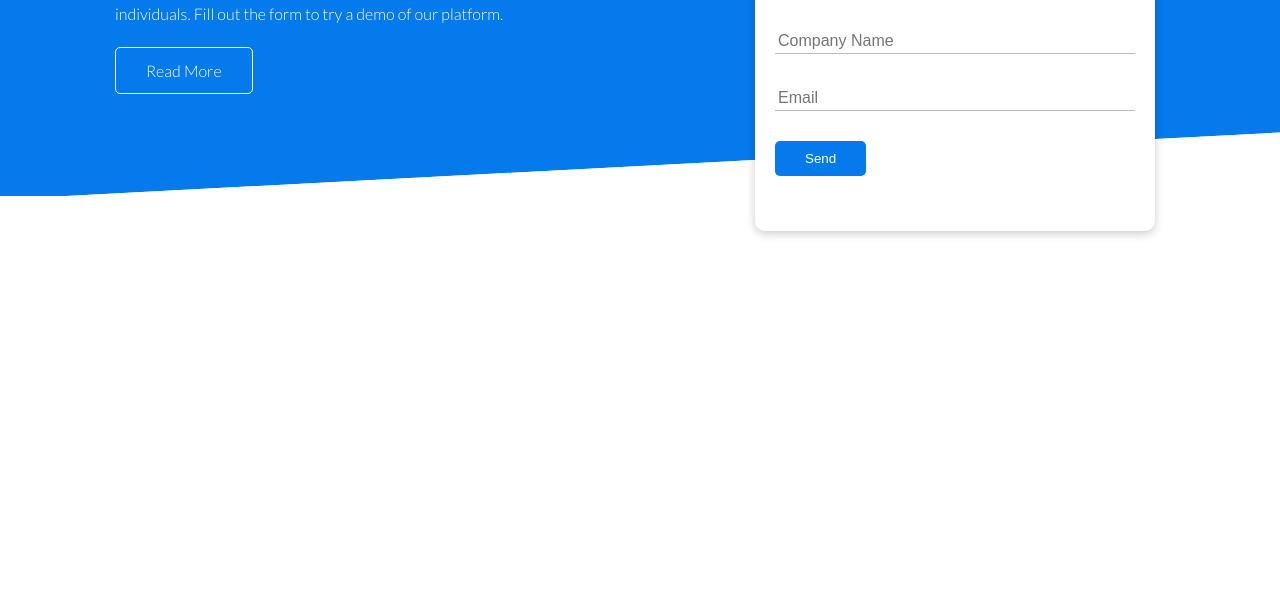
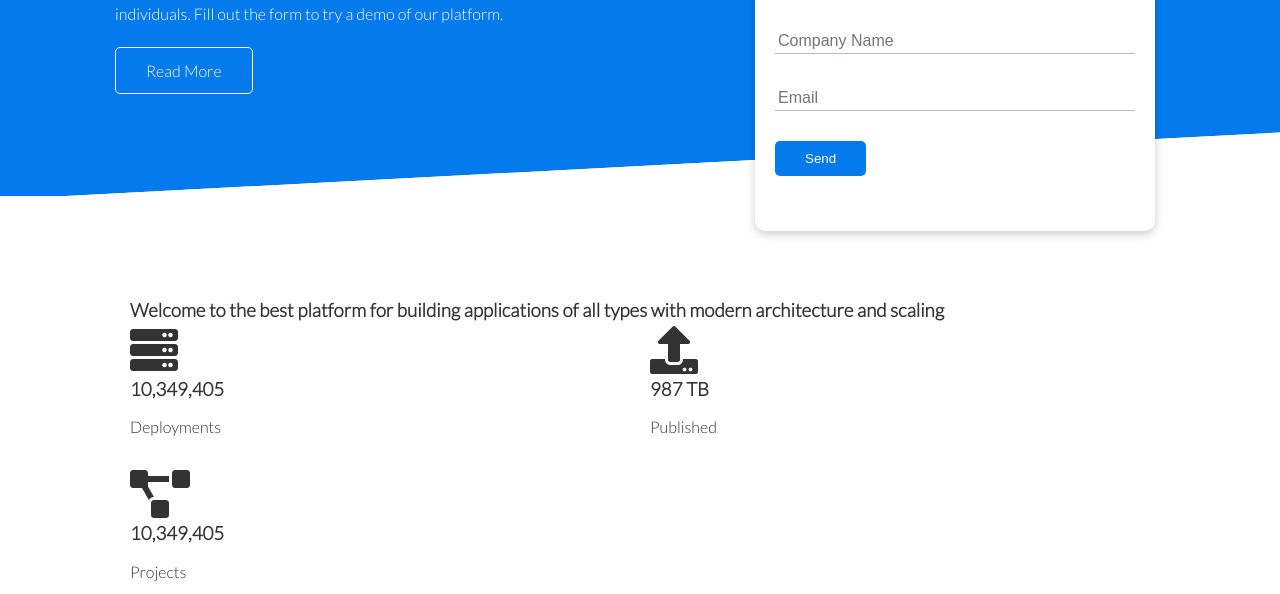
Before and after one commit to geissonlucaso/Loruki-Website, a plain HTML site: page index.html in a window 1280 px wide. Shown: the part 274-868 px from the top of the page. Before the commit the page ends 800 px from the top, so only its background shows below. Drawn offline with Linux system fonts and the light colour scheme.

Commit message:
Stats Section.

```diff
--- a/css/style.css
+++ b/css/style.css
@@ -130,6 +130,11 @@ img {
     -ms-transform: skewY(-3deg);
 }
 
+/* Stats */
+.stats {
+    padding-top: 100px;
+}
+
 /* Utilities */
 .container {
     max-width: 1100px;
--- a/index.html
+++ b/index.html
@@ -50,8 +50,34 @@
                     <input type="submit" value="Send" class="btn btn-primary">
                 </form>
             </div>
+        </div>
+    </section>
 
+    <!-- Stats -->
+    <section class="stats">
+        <div class="container">
+            <h3 class="stats-heading text-center my-1">
+                Welcome to the best platform for building applications of all
+                types with modern architecture and scaling
+            </h3>
 
+            <div class="grid grid-3 text-center my-4">
+                <div>
+                    <i class="fas fa-server fa-3x"></i>
+                    <h3>10,349,405</h3>
+                    <p class="text-secundary">Deployments</p>
+                </div>
+                <div>
+                    <i class="fas fa-upload fa-3x"></i>
+                    <h3>987 TB</h3>
+                    <p class="text-secundary">Published</p>
+                </div>
+                <div>
+                    <i class="fas fa-project-diagram fa-3x"></i>
+                    <h3>10,349,405</h3>
+                    <p class="text-secundary">Projects</p>
+                </div>
+            </div>
         </div>
     </section>
 </body>
```
